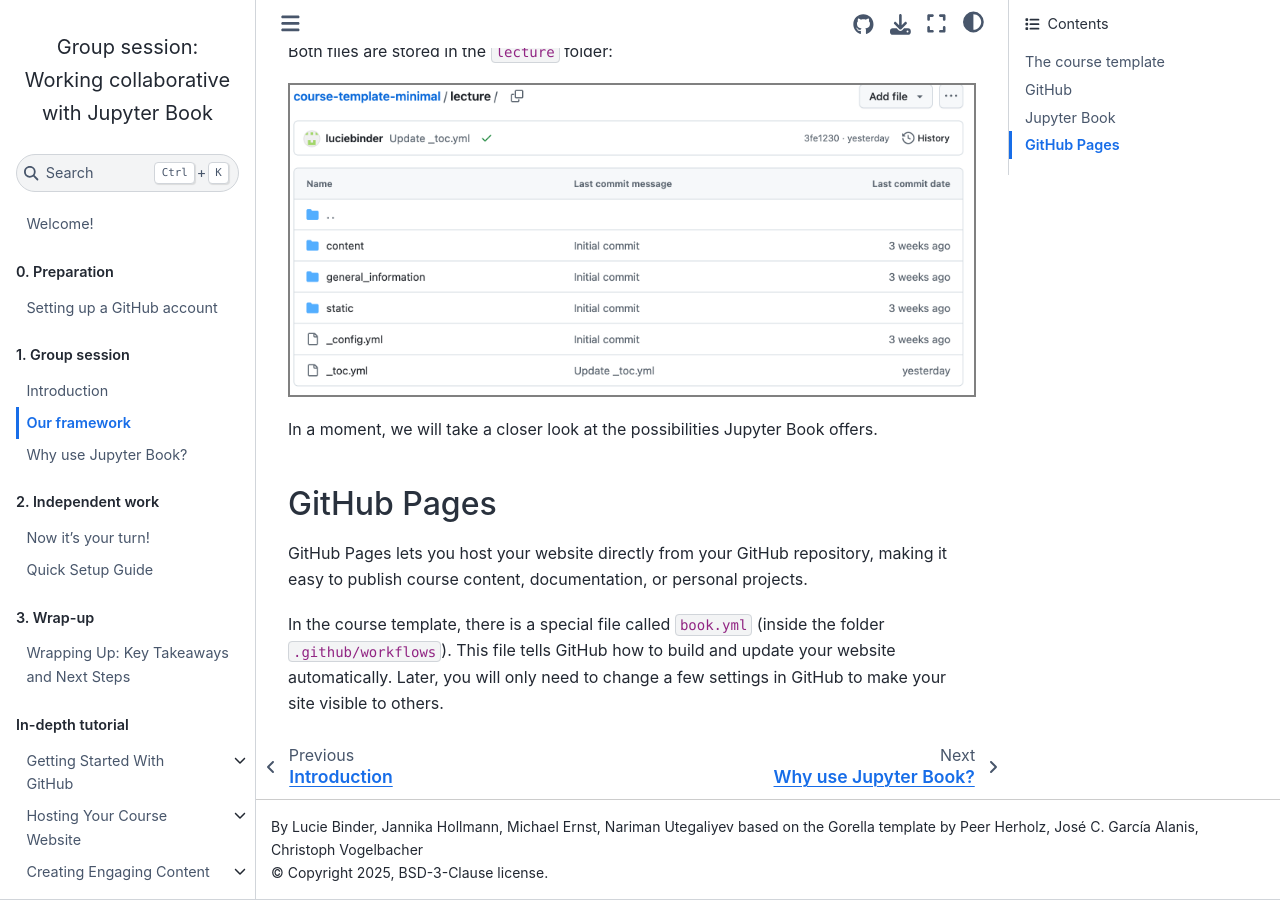
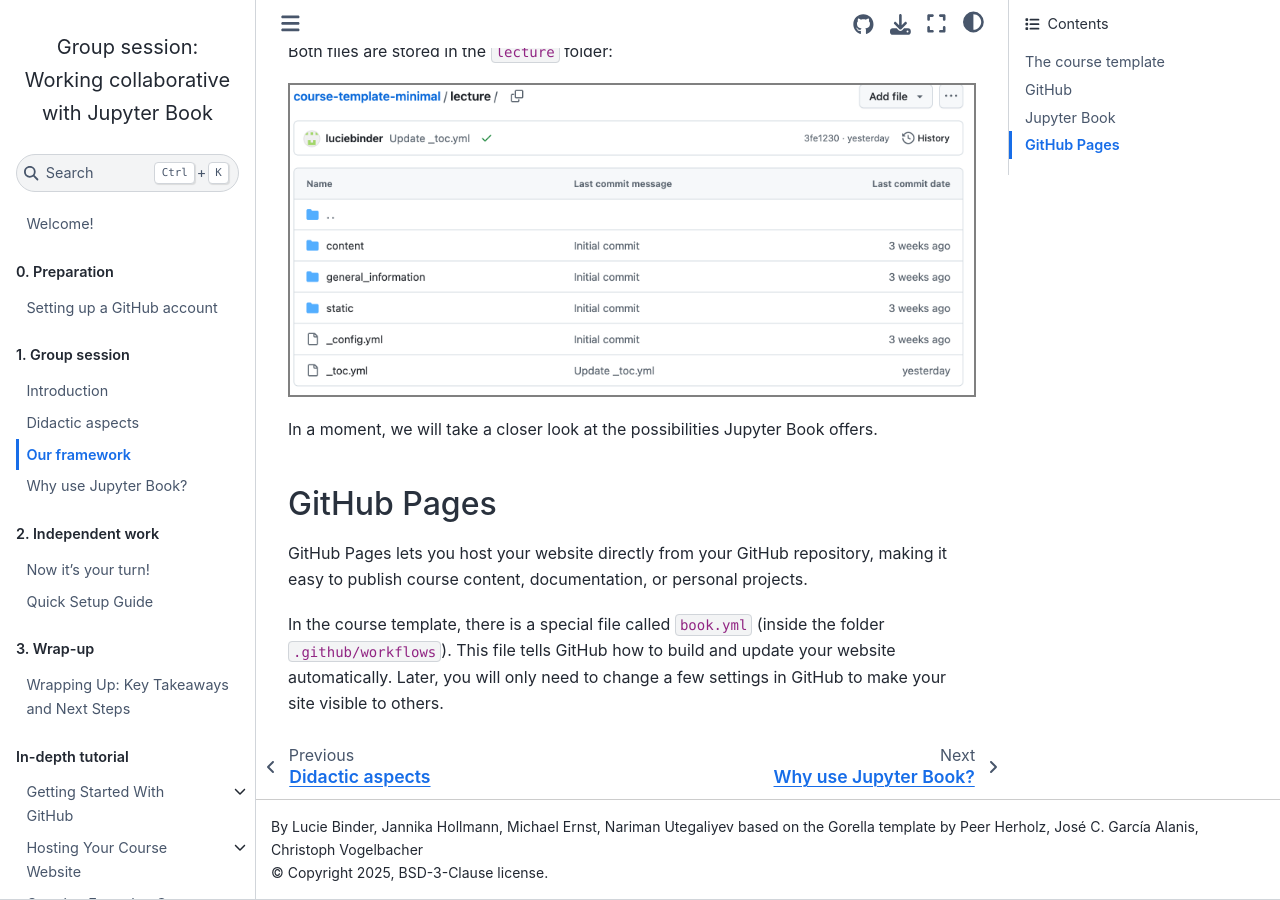
Before and after one commit to luciebinder/ws-openness-2025, a Jupyter Book: the page built from general-information/framework.md, in a window 1280 px wide and 900 px high, scrolled down 1812 px. Built offline with Jupyter Book 1.0.4 settings and Sphinx 7.4.7 and the Sphinx Book theme 1.1.4, drawn with Linux system fonts in a browser that asks for light colours.

Commit message:
Update _toc.yml

```diff
--- a/_toc.yml
+++ b/_toc.yml
@@ -10,6 +10,7 @@
 - caption: 1. Group session
   chapters:
   - file: general-information/why_oer
+  - file: general-information/didactic
   - file: general-information/framework
   - file: general-information/why_jb
 - caption: 2. Independent work
```
